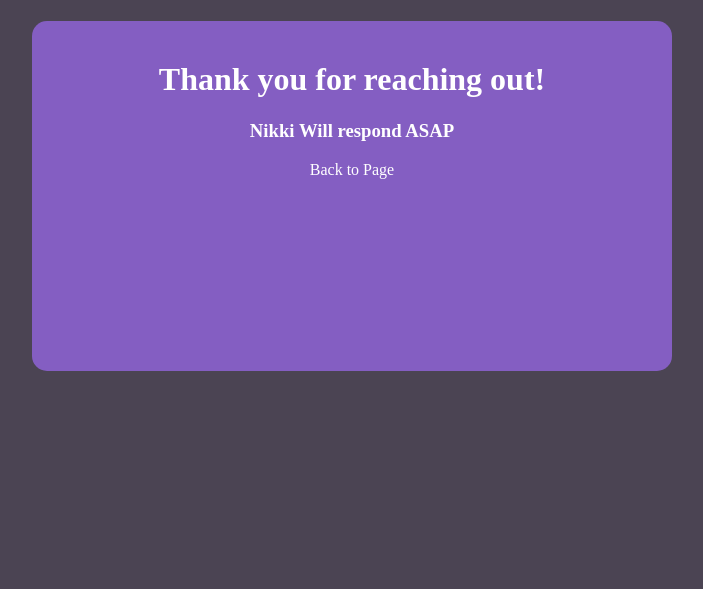
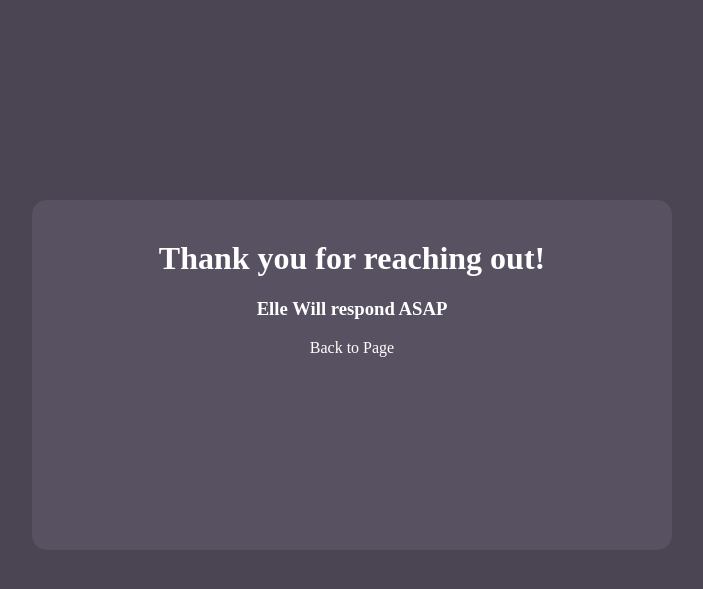
Before and after one commit to PierceW25/NikkiGustiVO-main, a PHP site: page /thankyou.html in a window 1280 px wide. Shown: the top 589 px of the page, without its empty margins (296-999 px from the left). Run offline with PHP 8.4, Linux system fonts and the light colour scheme.

Commit message:
thankyou fix

```diff
--- a/thankyou.css
+++ b/thankyou.css
@@ -8,8 +8,8 @@ body {
 .thankBox {
     width: 50%;
     height: 350px;
-    margin: auto;
-    background-color: #845EC2;
+    margin: 200px auto auto auto;
+    background-color: #575162;
     text-align: center;
     border-radius: 15px;
 }
--- a/thankyou.html
+++ b/thankyou.html
@@ -7,7 +7,7 @@
     <body>
         <div class="thankBox">
             <h1>Thank you for reaching out!</h1>
-            <h3>Nikki Will respond ASAP</h3>
+            <h3>Elle Will respond ASAP</h3>
             <a href="index.html">Back to Page</a>
         </div>
     </body>
```
